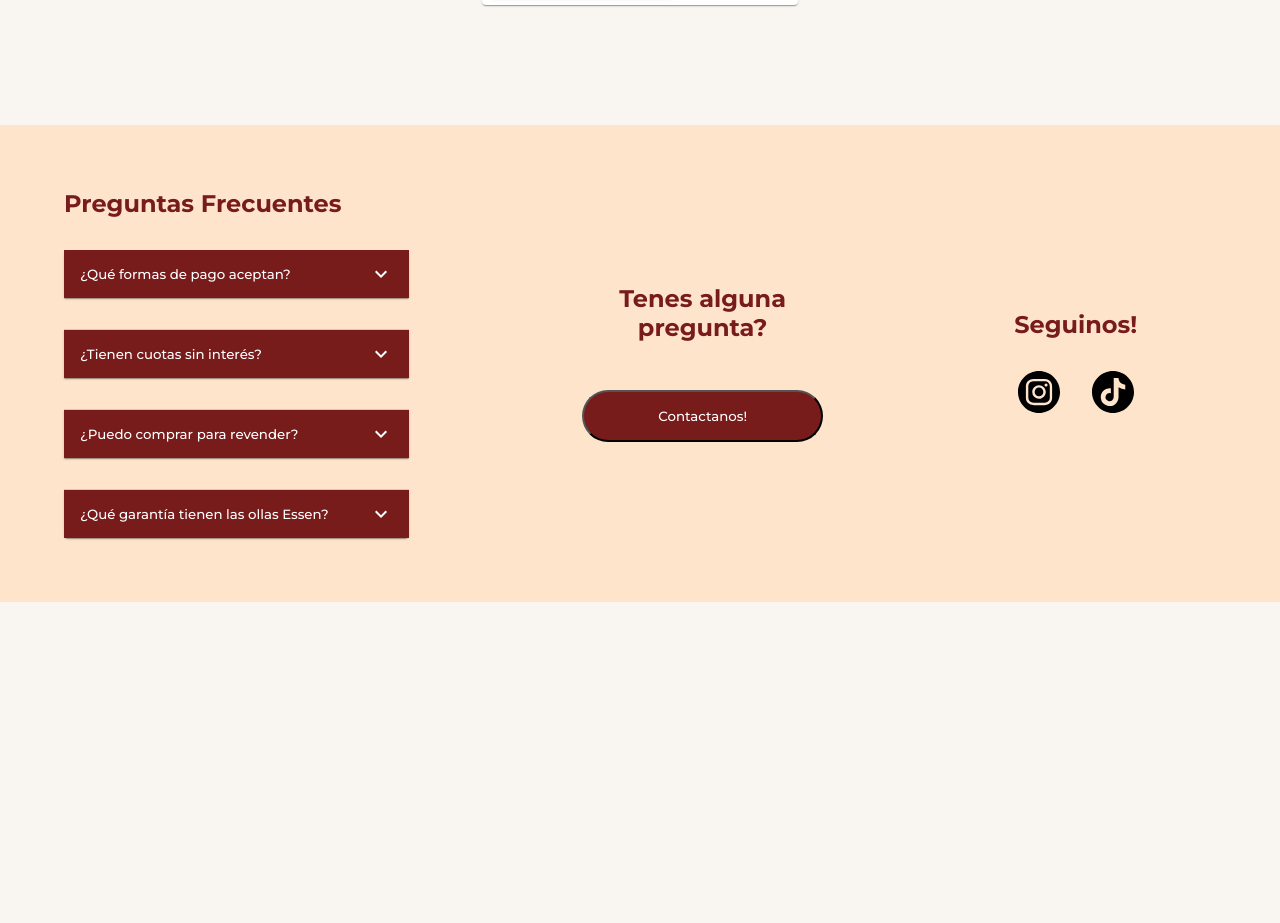
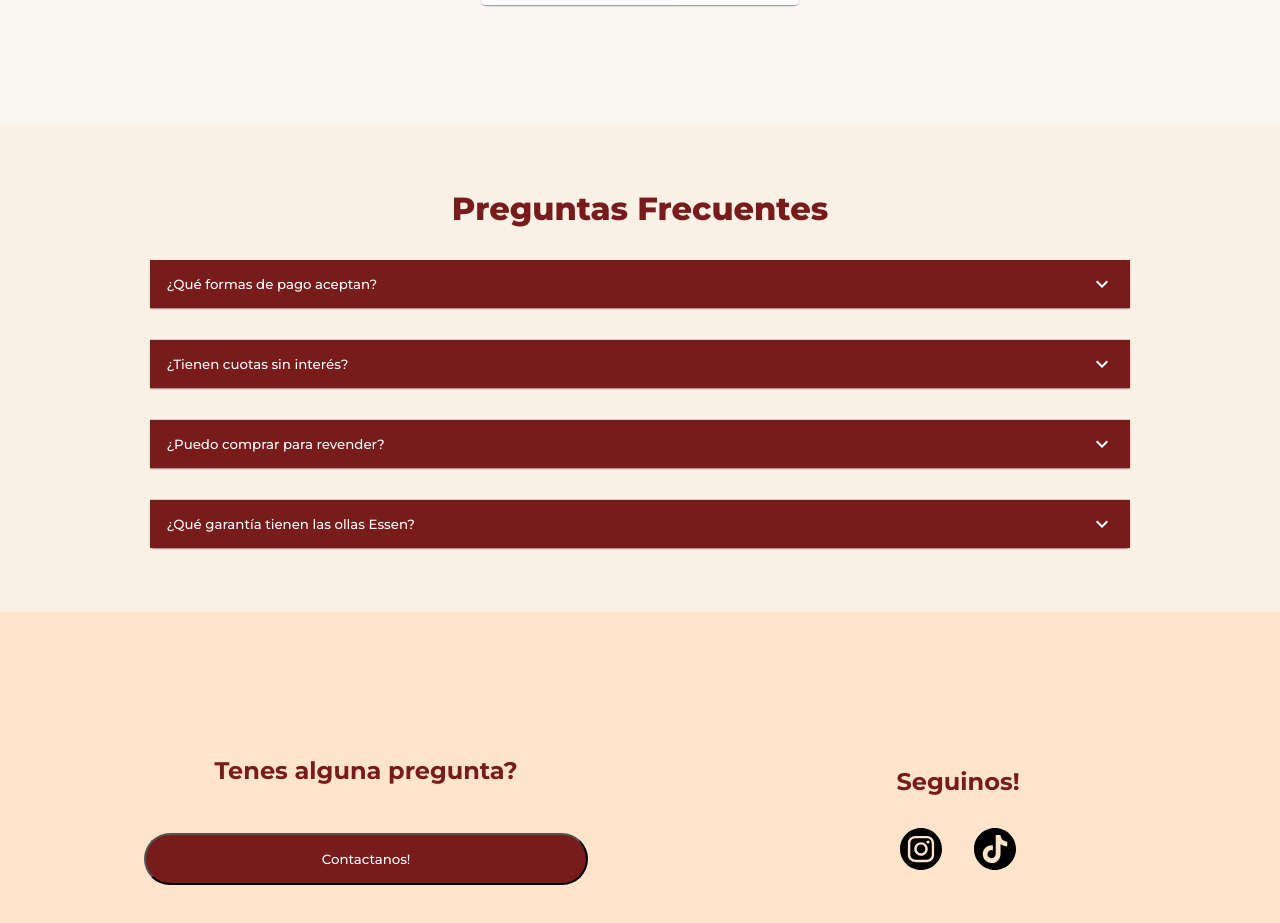
Before and after one commit to Whoiamx/essen-maria-cris, a React (Vite) app: page / in a window 1280 px wide. Shown: the part 3245-4168 px from the top of the page. Before the commit the page ends 3847 px from the top, so only its background shows below. Built offline with nearby package versions, Linux system fonts and the light colour scheme.

Commit message:
agregado de faqs en una section aparte

```diff
--- a/src/index.css
+++ b/src/index.css
@@ -95,14 +95,18 @@ form {
 
 .comprando {
   display: flex;
+  justify-content: center;
+  align-items: center;
   flex-direction: column;
   gap: 2em;
   color: #771b1b;
+  padding: 4em;
+  background-color: #faf0e6;
 }
 
 .title-comprando {
-  font-size: 1.5rem;
-  font-weight: 700;
+  font-size: 2rem;
+  font-weight: 800;
 }
 
 .title-footer {
@@ -115,8 +119,8 @@ form {
   display: flex;
   flex-direction: column;
   gap: 3em;
-  text-align: center; /* Centra el contenido de texto e íconos */
-  width: 100%; /* Asegura que ocupen el mismo ancho que las demás secciones */
+  text-align: center;
+  width: 100%;
   padding: 5em;
 }
 
@@ -126,8 +130,8 @@ form {
   justify-content: center;
   align-items: center;
   gap: 2em;
-  text-align: center; /* Centra el contenido de texto e íconos */
-  width: 100%; /* Asegura que ocupen el mismo ancho que las demás secciones */
+  text-align: center;
+  width: 100%;
 }
 
 #btn-contact {
--- /dev/null
+++ b/src/ui/Faqs.jsx
@@ -0,0 +1,71 @@
+import Accordion from "@mui/material/Accordion";
+
+import AccordionSummary from "@mui/material/AccordionSummary";
+import AccordionDetails from "@mui/material/AccordionDetails";
+import ExpandMoreIcon from "@mui/icons-material/ExpandMore";
+export const Faqs = () => {
+  return (
+    <div className="comprando">
+      <h4 className="title-comprando">Preguntas Frecuentes</h4>
+      <Accordion sx={{ width: "85%" }}>
+        <AccordionSummary
+          expandIcon={<ExpandMoreIcon sx={{ color: "white" }} />}
+          aria-controls="panel1-content"
+          id="panel1-header"
+          sx={{ backgroundColor: "#771b1b", color: "white" }}
+        >
+          ¿Qué formas de pago aceptan?
+        </AccordionSummary>
+        <AccordionDetails>
+          Aceptamos tarjetas de crédito y débito, transferencias bancarias, y
+          algunos medios digitales como Mercado Pago. Ofrecemos promociones con
+          tarjetas seleccionadas, ¡consultá nuestras ofertas vigentes!
+        </AccordionDetails>
+      </Accordion>
+      <Accordion sx={{ width: "85%" }}>
+        <AccordionSummary
+          expandIcon={<ExpandMoreIcon sx={{ color: "white" }} />}
+          aria-controls="panel2-content"
+          id="panel2-header"
+          sx={{ backgroundColor: "#771b1b", color: "white" }}
+        >
+          ¿Tienen cuotas sin interés?
+        </AccordionSummary>
+        <AccordionDetails>
+          Sí, contamos con opciones de financiación en cuotas sin interés con
+          tarjetas participantes. La disponibilidad y cantidad de cuotas
+          dependen de las promociones vigentes.
+        </AccordionDetails>
+      </Accordion>
+      <Accordion sx={{ width: "85%" }}>
+        <AccordionSummary
+          expandIcon={<ExpandMoreIcon sx={{ color: "white" }} />}
+          aria-controls="panel3-content"
+          id="panel3-header"
+          sx={{ backgroundColor: "#771b1b", color: "white" }}
+        >
+          ¿Puedo comprar para revender?
+        </AccordionSummary>
+        <AccordionDetails defaultExpanded>
+          ¡Claro! Si estás interesado en revender nuestras ollas, escribinos
+          para recibir más información sobre precios mayoristas y beneficios
+          exclusivos.
+        </AccordionDetails>
+      </Accordion>
+      <Accordion sx={{ width: "85%" }}>
+        <AccordionSummary
+          expandIcon={<ExpandMoreIcon sx={{ color: "white" }} />}
+          aria-controls="panel3-content"
+          id="panel3-header"
+          sx={{ backgroundColor: "#771b1b", color: "white" }}
+        >
+          ¿Qué garantía tienen las ollas Essen?
+        </AccordionSummary>
+        <AccordionDetails defaultExpanded>
+          Todas nuestras ollas Essen cuentan con garantía oficial de 2 años. Si
+          surge algún problema, podés contactarnos para coordinar la solución.
+        </AccordionDetails>
+      </Accordion>
+    </div>
+  );
+};
--- a/src/ui/Footer.jsx
+++ b/src/ui/Footer.jsx
@@ -7,69 +7,6 @@ import ExpandMoreIcon from "@mui/icons-material/ExpandMore";
 export const Footer = () => {
   return (
     <div className="footer">
-      <div className="comprando">
-        <h4 className="title-comprando">Preguntas Frecuentes</h4>
-        <Accordion sx={{ width: "85%" }}>
-          <AccordionSummary
-            expandIcon={<ExpandMoreIcon sx={{ color: "white" }} />}
-            aria-controls="panel1-content"
-            id="panel1-header"
-            sx={{ backgroundColor: "#771b1b", color: "white" }}
-          >
-            ¿Qué formas de pago aceptan?
-          </AccordionSummary>
-          <AccordionDetails>
-            Aceptamos tarjetas de crédito y débito, transferencias bancarias, y
-            algunos medios digitales como Mercado Pago. Ofrecemos promociones
-            con tarjetas seleccionadas, ¡consultá nuestras ofertas vigentes!
-          </AccordionDetails>
-        </Accordion>
-        <Accordion sx={{ width: "85%" }}>
-          <AccordionSummary
-            expandIcon={<ExpandMoreIcon sx={{ color: "white" }} />}
-            aria-controls="panel2-content"
-            id="panel2-header"
-            sx={{ backgroundColor: "#771b1b", color: "white" }}
-          >
-            ¿Tienen cuotas sin interés?
-          </AccordionSummary>
-          <AccordionDetails>
-            Sí, contamos con opciones de financiación en cuotas sin interés con
-            tarjetas participantes. La disponibilidad y cantidad de cuotas
-            dependen de las promociones vigentes.
-          </AccordionDetails>
-        </Accordion>
-        <Accordion sx={{ width: "85%" }}>
-          <AccordionSummary
-            expandIcon={<ExpandMoreIcon sx={{ color: "white" }} />}
-            aria-controls="panel3-content"
-            id="panel3-header"
-            sx={{ backgroundColor: "#771b1b", color: "white" }}
-          >
-            ¿Puedo comprar para revender?
-          </AccordionSummary>
-          <AccordionDetails defaultExpanded>
-            ¡Claro! Si estás interesado en revender nuestras ollas, escribinos
-            para recibir más información sobre precios mayoristas y beneficios
-            exclusivos.
-          </AccordionDetails>
-        </Accordion>
-        <Accordion sx={{ width: "85%" }}>
-          <AccordionSummary
-            expandIcon={<ExpandMoreIcon sx={{ color: "white" }} />}
-            aria-controls="panel3-content"
-            id="panel3-header"
-            sx={{ backgroundColor: "#771b1b", color: "white" }}
-          >
-            ¿Qué garantía tienen las ollas Essen?
-          </AccordionSummary>
-          <AccordionDetails defaultExpanded>
-            Todas nuestras ollas Essen cuentan con garantía oficial de 2 años.
-            Si surge algún problema, podés contactarnos para coordinar la
-            solución.
-          </AccordionDetails>
-        </Accordion>
-      </div>
       <div className="contact-us">
         <p className="title-footer">Tenes alguna pregunta?</p>
         <button id="btn-contact">Contactanos!</button>
--- a/src/ui/HomePage.jsx
+++ b/src/ui/HomePage.jsx
@@ -4,6 +4,7 @@ import { ProductRecommendedContainer } from "../components/products-recommended/
 import { ProductContainerMain } from "../components/products/ProductContainerMain";
 import { Carrousel } from "../ui/Carrousel";
 import { WhatsappIcon } from "../ui/WhatsappIcon";
+import { Faqs } from "./Faqs";
 import { Footer } from "./Footer";
 
 export const HomePage = () => {
@@ -15,6 +16,7 @@ export const HomePage = () => {
       <ProductContainerMain title={"Destacados"} />
 
       <WhatsappIcon />
+      <Faqs />
       <Footer />
       <ProductCartContainer />
     </>
```
